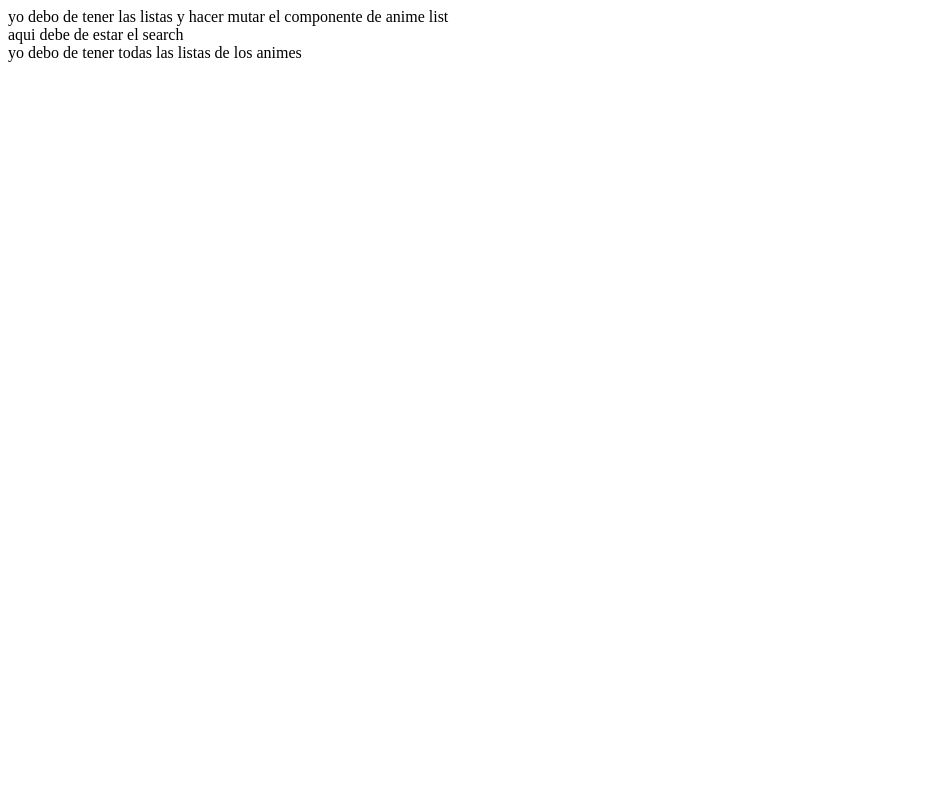
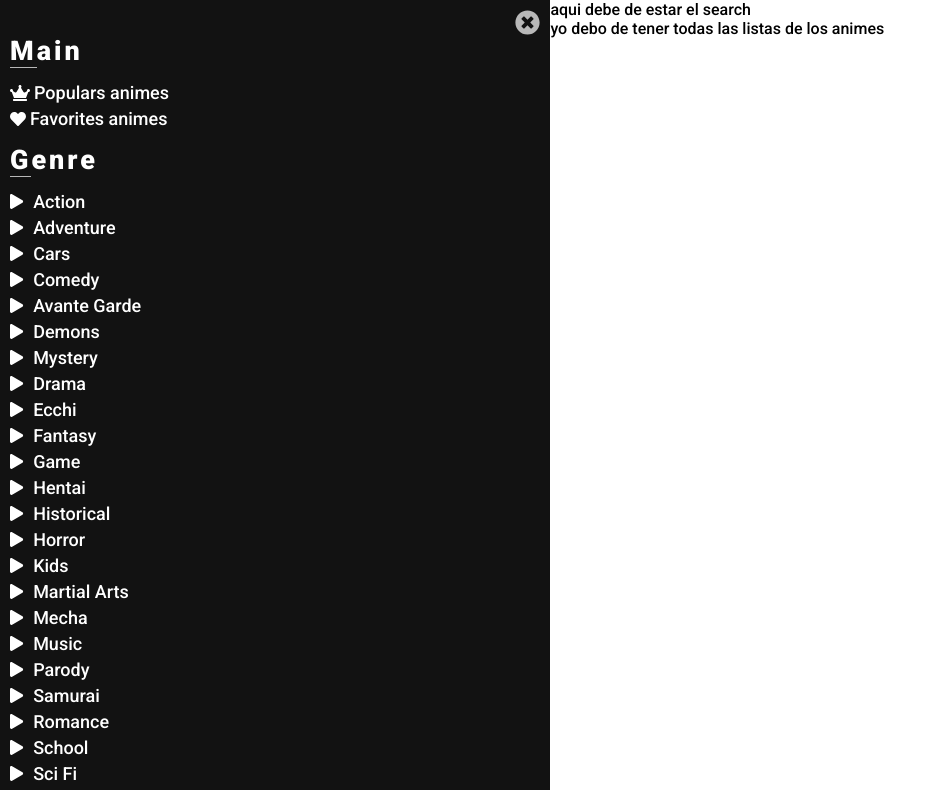
Before and after one commit to Danfelogar/anime-streaming, a React (Create React App) app: page / in a window 1280 px wide. Shown: the top 790 px of the page, without its empty margins (0-939 px from the left). Built offline with nearby package versions, Linux system fonts and the light colour scheme.

Commit message:
4 commit simple  style of drawer

```diff
--- a/package.json
+++ b/package.json
@@ -3,10 +3,15 @@
   "version": "0.1.0",
   "private": true,
   "dependencies": {
+    "@fortawesome/fontawesome-free": "^5.15.4",
+    "@fortawesome/fontawesome-svg-core": "^1.2.36",
+    "@fortawesome/free-solid-svg-icons": "^5.15.4",
+    "@fortawesome/react-fontawesome": "^0.1.16",
     "@testing-library/jest-dom": "^5.16.0",
     "@testing-library/react": "^11.2.7",
     "@testing-library/user-event": "^12.8.3",
     "axios": "^0.24.0",
+    "node-sass": "^6.0.1",
     "react": "^17.0.2",
     "react-dom": "^17.0.2",
     "react-router-dom": "^5.3.0",
--- a/src/components/Drawer/DrawerScreen.js
+++ b/src/components/Drawer/DrawerScreen.js
@@ -1,8 +1,75 @@
+import { faCrown, faHeart, faPlay, faTimesCircle } from "@fortawesome/free-solid-svg-icons"
+import { FontAwesomeIcon } from "@fortawesome/react-fontawesome"
+import { arrayOfGenre } from "./arrayOfgenre"
 
 export const DrawerScreen = () => {
     return (
-        <div>
-            yo debo de tener las listas y hacer mutar el componente de anime list
-        </div>
+        <nav className="drawer_wrapper">
+            <div className="close_section">
+                <FontAwesomeIcon icon={faTimesCircle} />
+            </div>
+            <div className="main_section">
+                <h2><span>M</span>ain</h2>
+                <ul>
+                    <li>
+                        <FontAwesomeIcon icon={faCrown} />
+                        <h3 className="aaa">
+                            Populars animes
+                        </h3>
+                    </li>
+                    <li>
+                        <FontAwesomeIcon icon={faHeart} />
+                        <h3>
+                            Favorites animes
+                        </h3>
+                    </li>
+                </ul>
+            </div>
+            <div className="genre_section">
+                <h2><span>G</span>enre</h2>
+                <ul>
+                    {
+                        arrayOfGenre.map((gener,idx)=>{
+                            return(
+                                <li key={idx}>
+                                    <FontAwesomeIcon icon={faPlay} />
+                                    <h3>
+                                        {gener.name}
+                                    </h3>
+                                </li>
+                            )
+                        })
+                    }
+                </ul>
+                <ul>
+                    {
+                        arrayOfGenre.map((gener,idx)=>{
+                            return(
+                                <li key={idx}>
+                                    <FontAwesomeIcon icon={faPlay} />
+                                    <h3>
+                                        {gener.name}
+                                    </h3>
+                                </li>
+                            )
+                        })
+                    }
+                </ul>
+                <ul>
+                    {
+                        arrayOfGenre.map((gener,idx)=>{
+                            return(
+                                <li key={idx}>
+                                    <FontAwesomeIcon icon={faPlay} />
+                                    <h3>
+                                        {gener.name}
+                                    </h3>
+                                </li>
+                            )
+                        })
+                    }
+                </ul>
+            </div>
+        </nav>
     )
 }
--- /dev/null
+++ b/src/components/Drawer/arrayOfgenre.js
@@ -0,0 +1,182 @@
+export const arrayOfGenre=[
+    {
+        name:"Action",
+        number:1,
+    },
+    {
+        name:"Adventure",
+        number:2,
+    },
+    {
+        name:"Cars",
+        number:3,
+    },
+    {
+        name:"Comedy",
+        number:4,
+    },
+    {
+        name:"Avante Garde",
+        number:5,
+    },
+    {
+        name:"Demons",
+        number:6,
+    },
+    {
+        name:"Mystery",
+        number:7,
+    },
+    {
+        name:"Drama",
+        number:8,
+    },
+    {
+        name:"Ecchi",
+        number:9,
+    },
+    {
+        name:"Fantasy",
+        number:10,
+    },
+    {
+        name:"Game",
+        number:11,
+    },
+
+    {
+        name:"Hentai",
+        number:12,
+    },
+    {
+        name:"Historical",
+        number:13,
+    },
+    {
+        name:"Horror",
+        number:14,
+    },
+    {
+        name:"Kids",
+        number:15,
+    },
+    {
+        name:"Martial Arts",
+        number:17,
+    },
+
+    {
+        name:"Mecha",
+        number:18,
+    },
+    {
+        name:"Music",
+        number:19,
+    },
+    {
+        name:"Parody",
+        number:20,
+    },
+
+    {
+        name:"Samurai",
+        number:21,
+    },
+    {
+        name:"Romance",
+        number:22,
+    },
+    {
+        name:"School",
+        number:23,
+    },
+    {
+        name:"Sci Fi",
+        number:24,
+    },
+    {
+        name:"Shoujo",
+        number:25,
+    },
+    {
+        name:"Girls Love",
+        number:26,
+    },
+    {
+        name:"Shounen",
+        number:27,
+    },
+    {
+        name:"Boys Love",
+        number:28,
+    },
+    {
+        name:"Space",
+        number:29,
+    },
+    {
+        name:"Sports",
+        number:30,
+    },
+    {
+        name:"Super Power",
+        number:31,
+    },
+    {
+        name:"Vampire",
+        number:32,
+    },
+    {
+        name:"Harem",
+        number:35,
+    },
+    {
+        name:"Slice Of Life",
+        number:36,
+    },
+    {
+        name:"Supernatural",
+        number:37,
+    },
+    {
+        name:"Military",
+        number:28,
+    },
+    {
+        name:"Police",
+        number:39,
+    },
+    {
+        name:"Psychological",
+        number:40,
+    },
+    {
+        name:"Suspense",
+        number:41,
+    },
+    {
+        name:"Seinen",
+        number:42,
+    },
+    {
+        name:"Josei",
+        number:43,
+    },
+    {
+        name:"Award Winning",
+        number:46,
+    },
+    {
+        name:"Gourmet",
+        number:47,
+    },
+    {
+        name:"Work Life",
+        number:48,
+    },
+    {
+        name:"Erotica",
+        number:49,
+    },
+
+]
--- a/src/index.js
+++ b/src/index.js
@@ -1,6 +1,7 @@
 import React from 'react';
 import ReactDOM from 'react-dom';
 import App from './App';
+import './styles/styless.scss';
 
 
 ReactDOM.render(
--- a/src/routers/AppRouter.js
+++ b/src/routers/AppRouter.js
@@ -14,8 +14,11 @@ import { NavbarScreen } from "../components/Navbar/NavbarScreen";
 
 export const AppRouter = () => {
     return (
+        <div>
             <Router>
+                <div className="main_wrapper">
                     <DrawerScreen/>
+                    <div className="streaming_wrapper">
                         <NavbarScreen/>
                         <Switch>
                             <Route exact path="/">
@@ -29,6 +32,9 @@ export const AppRouter = () => {
                             </Route>
                             <Redirect to="/" />
                         </Switch>
+                    </div>
+                </div>
             </Router>
+        </div>
     )
 }
--- /dev/null
+++ b/src/styles/base/_base.scss
@@ -0,0 +1,8 @@
+@import url('https://fonts.googleapis.com/css2?family=Roboto:wght@300;500;900&display=swap');
+
+*{
+    box-sizing: border-box;
+    font-family: 'Roboto', sans-serif;
+    margin: 0;
+    padding: 0;
+}
--- /dev/null
+++ b/src/styles/base/_settings.scss
@@ -0,0 +1,10 @@
+// colors
+
+$div: rgba(255, 255, 255, 0.12);
+$background: #121212;
+$buttons: #fff;
+$hover: rgba(255, 255, 255, 0.08);
+$title: #fff;
+$text: rgba(255, 255, 255, 0.7);
+$textDisabled: rgba(255, 255, 255, 0.5);
+$primaryColor: #5a189a;
--- /dev/null
+++ b/src/styles/components/_AppRouter.scss
@@ -0,0 +1,9 @@
+.main_wrapper{
+    display: flex;
+    flex-direction: row;
+}
+
+.streaming_wrapper{
+    display: flex;
+    flex-direction: column;
+}
--- /dev/null
+++ b/src/styles/components/_DrawerScreen.scss
@@ -0,0 +1,90 @@
+.drawer_wrapper{
+    background-color:$background;
+    display: flex;
+    flex-direction: column;
+    padding: 10px;
+    min-width: 43%;
+    overflow-y: scroll;
+}
+//primer bloque
+
+.close_section{
+    display: flex;
+    flex-direction: row;
+    justify-content: flex-end;
+    color:$text;
+    font-size: 25px;
+}
+
+//segundo bloque
+
+.main_section{
+    display: flex;
+    flex-direction: column;
+    margin-bottom: 10px;
+}
+
+.main_section h2{
+    color:$title;
+    font-size: 27px;
+    font-weight: 900;
+    letter-spacing: 3px;
+    margin-bottom: 10px;
+}
+
+.main_section h2 span{
+    border-bottom: 1.3px solid $text;
+}
+
+.main_section ul li{
+    display: flex;
+    flex-direction: row;
+    justify-content: flex-start;
+    align-items: center;
+    margin: 5px 0;
+    color:$title;
+}
+
+.main_section ul li h3{
+    color:$title;
+    font-size: 18px;
+    font-weight: 500;
+    padding-left: 4px;
+}
+
+//tercer bloque
+
+.genre_section{
+    display: flex;
+    flex-direction: column;
+    margin-bottom: 10px;
+}
+
+.genre_section h2{
+    color:$title;
+    font-size: 27px;
+    font-weight: 900;
+    letter-spacing: 3px;
+    margin-bottom: 10px;
+}
+
+.genre_section h2 span{
+    border-bottom: 1.3px solid $text;
+}
+
+.genre_section ul li{
+    display: flex;
+    flex-direction: row;
+    justify-content: flex-start;
+    align-items: center;
+    margin: 5px 0;
+    color:$title;
+    font-size: 15px;
+}
+
+.genre_section ul li h3{
+    color:$title;
+    font-size: 18px;
+    font-weight: 500;
+    margin-left: 10px;
+}
--- /dev/null
+++ b/src/styles/styless.scss
@@ -0,0 +1,7 @@
+@import './base/base';
+@import './base/settings';
+
+//components
+
+@import './components/AppRouter';
+@import './components/DrawerScreen';
```
Also changed, not shown: 1 other file (tests, documents, lock files or other folders). Lines whose indentation alone changed are shown as unchanged.
